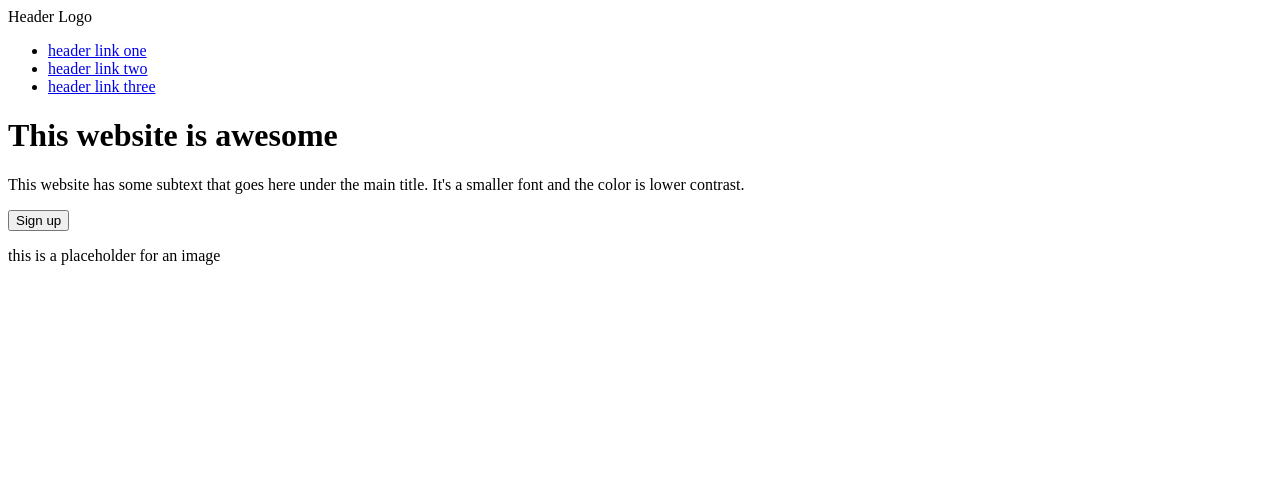
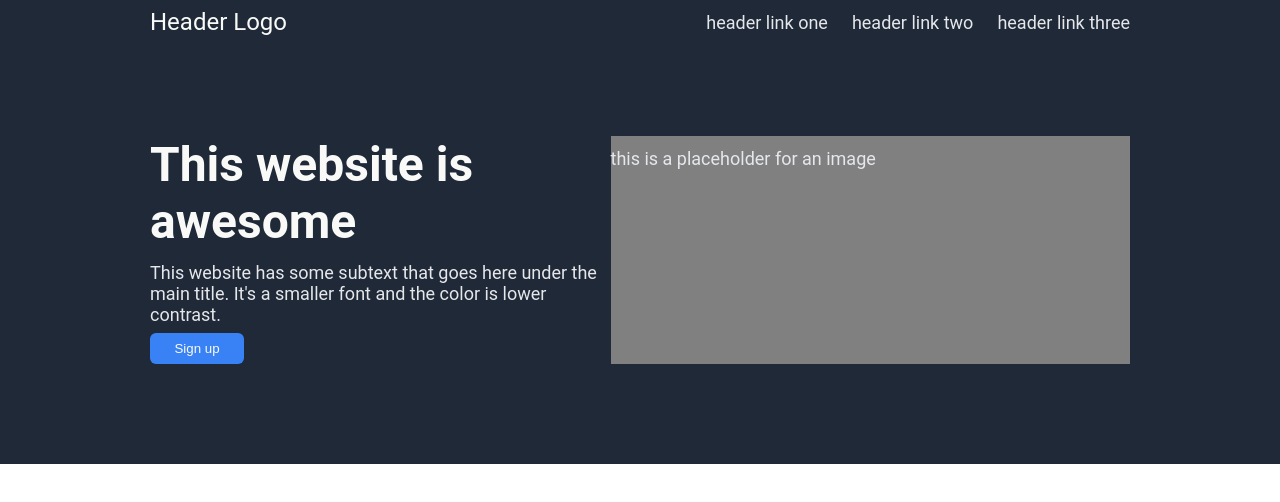
Before and after one commit to AbdEl-Rahman21/odin-landingpage, a plain HTML site: page index.html in a window 1280 px wide. Drawn offline with Linux system fonts and the light colour scheme.

Commit message:
add css for hero

```diff
--- a/index.html
+++ b/index.html
@@ -2,6 +2,7 @@
 <html lang="en">
     <meta charset="UTF-8">
     <title>Landing Page</title>
+    <link rel="stylesheet" href="style.css">
 </html>
 <body>
     <div class="hero">
@@ -17,7 +18,7 @@
         </div>
         <div class="bottom">
             <div class="right">
-                <h1>This website is awesome</h1>
+                <h1 class="header">This website is awesome</h1>
                 <p>This website has some subtext that goes here under the main title.
                 It's a smaller font and the color is lower contrast.</p>
                 <button>Sign up</button>
--- /dev/null
+++ b/style.css
@@ -0,0 +1,85 @@
+body {
+    font-family: roboto, sans-serif;
+    display: flex;
+    flex-direction: column;
+    flex: auto;
+    margin: 0;
+}
+
+.hero {
+    display: flex;
+    background-color: #1F2937;
+    flex-direction: column;
+    padding: 8px 150px 100px;
+}
+
+.logo {
+    font-size: 24px;
+    color: #F9FAF8;
+}
+
+.top {
+    display: flex;
+    justify-content: space-between;
+    align-items: center;
+    flex: auto;
+    margin-bottom: 100px;
+}
+
+.bottom {
+    display: flex;
+    justify-content: center;
+    flex: auto;
+}
+
+.right {
+    display: flex;
+    flex-direction: column;
+    flex: auto;
+    width: min-content;
+}
+
+.heroimg {
+    display: flex;
+    flex: auto;
+    background-color: gray;
+}
+
+ul {
+    display: flex;
+    list-style: none;
+    margin: 0;
+    padding: 0;
+    gap: 24px;
+}
+
+a {
+    text-decoration: none;
+    color: #E5E7EB;
+}
+
+.list,
+p {
+    font-size: 18px;
+    color: #E5E7EB;
+}
+
+button {
+    background-color: #3882F6;
+    color: #F9FAF8;
+    border: 0;
+    padding: 8px 24px 8px;
+    border-radius: 6px;
+    width: 94px;
+}
+
+.header {
+    font-size: 48px;
+    font-weight: bolder;
+    color: #F9FAF8;
+    margin: 0;
+}
+
+p {
+    margin: 12px 0 8px;
+}
```
